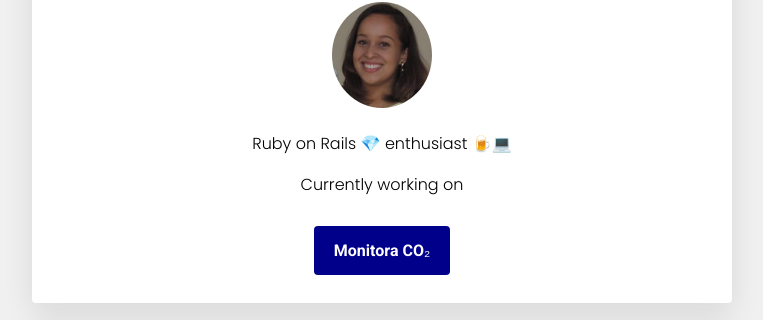
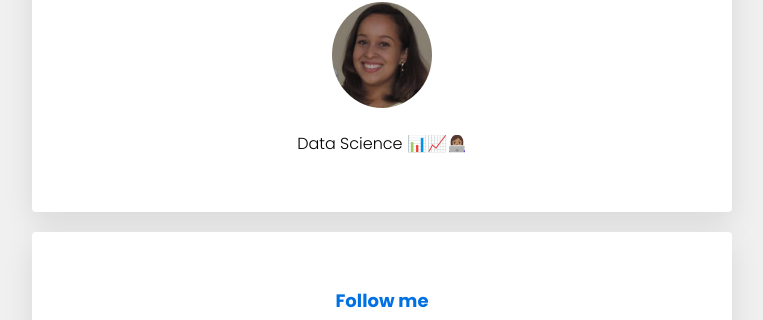
Before and after one commit to brunaguedes92/brunaguedes92.github.io, a plain HTML site: page index.html in a window 1280 px wide. Shown: the part 163-483 px from the top of the page, without its empty margins (258-1021 px from the left). Drawn offline with Linux system fonts and the light colour scheme.

Commit message:
Update index.html

```diff
--- a/index.html
+++ b/index.html
@@ -13,10 +13,7 @@
     <div class="card">
       <h1>Hello, I'm Bruna 😎</h1>
       <img src="./images/avatar.png" alt="Bruna Guedes" class="img-circle">
-      <p>Ruby on Rails 💎 enthusiast 🍺💻</p>
-      <p>Currently working on</p>
-      <br/>
-      <a href="https://monitoraco2.herokuapp.com/" class="btn-blue">Monitora CO₂</a>
+      <p>Data Science 📊📈👩🏽‍💻</p>
     </div>
     <div class="card">
       <h2>Follow me</h2>
```
